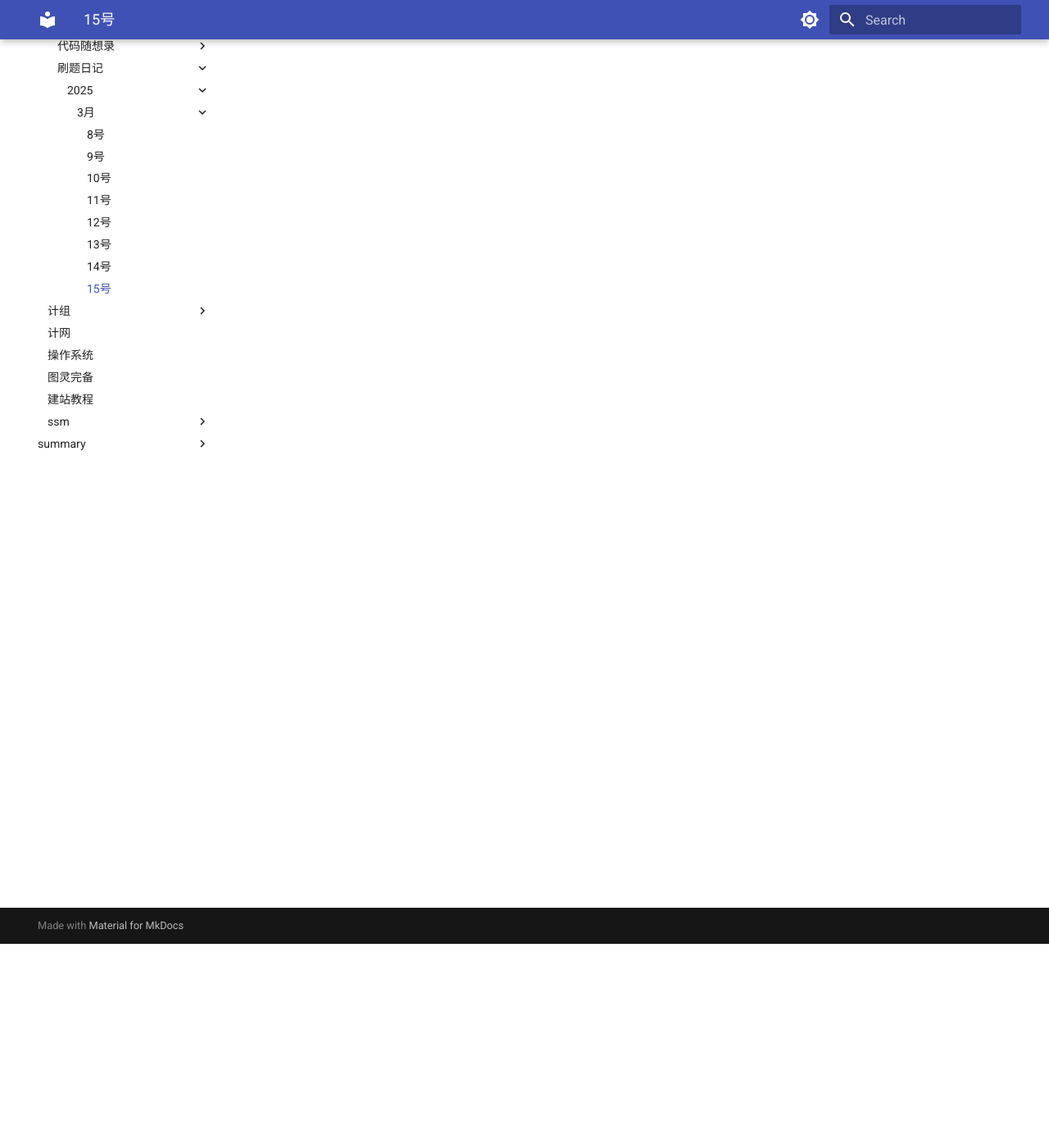
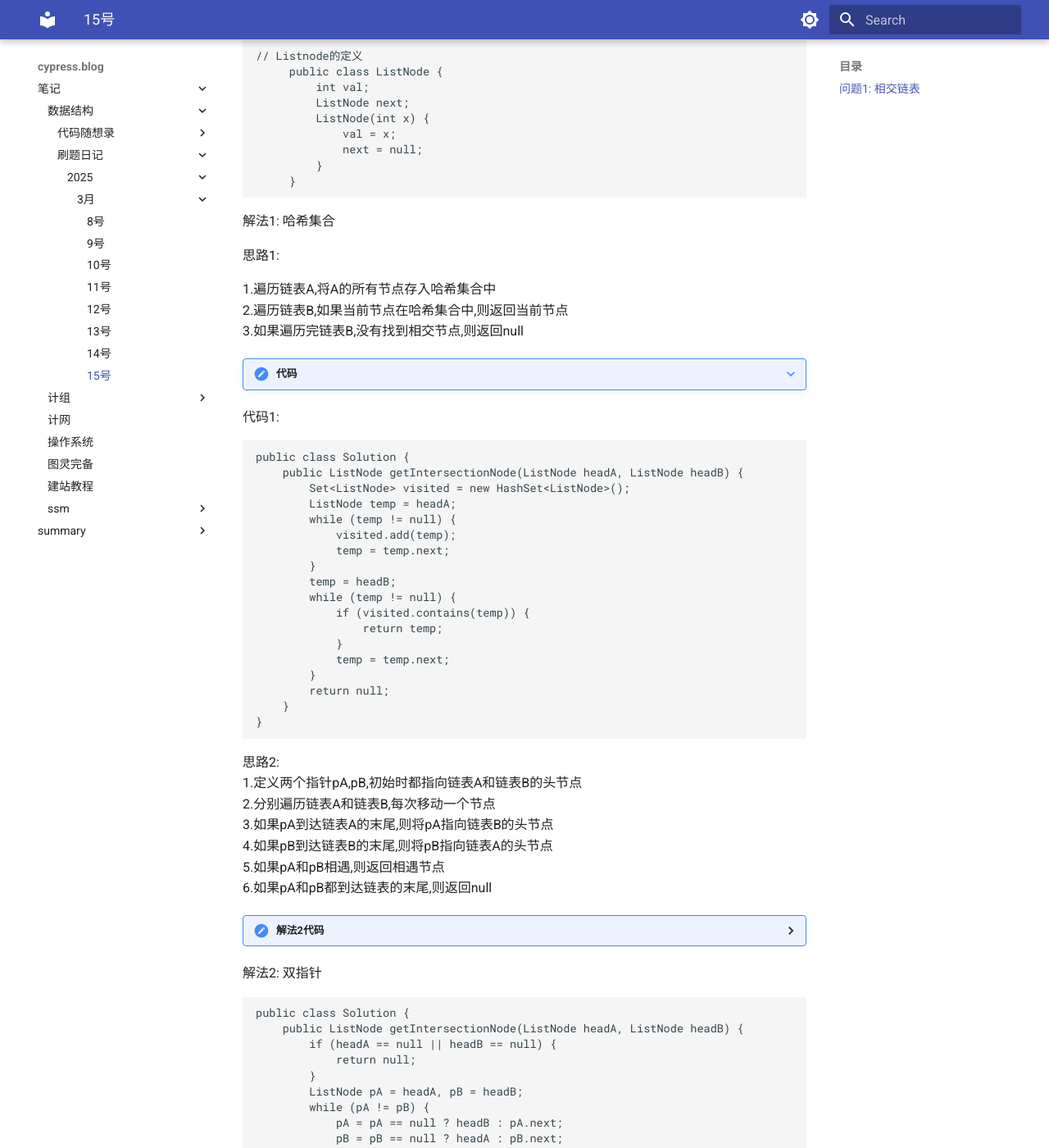
Before and after one commit to cyprer/blog0, an MkDocs documentation site: the page built from docs/note/datastructure/diary/2025/3month/15.md, in a window 1280 px wide and 1400 px high, scrolled down 249 px. Shown: the whole window at 82% size. Built offline with MkDocs 1.6.1 and Material for MkDocs 9.7.7, drawn with Linux system fonts in a browser that asks for light colours; some of the changed text lies outside the part shown.

Commit message:
docs(datastructure): 添加相交链表问题的两种解法
- 在 2025/3month/15.md 文件中添加了相交链表问题的详细解析
- 提供了哈希集合和双指针两种解法的思路和代码
- 更新了 3week.md 文件中的 3.15 日记内容

````diff
--- a/docs/note/datastructure/diary/2025/3month/15.md
+++ b/docs/note/datastructure/diary/2025/3month/15.md
@@ -1,2 +1,69 @@
 # 2025年3月15日刷题记录
-## 问题1:
+## 问题1: 相交链表
+  给你两个单链表的头节点 headA 和 headB ，请你找出并返回两个单链表相交的起始节点。如果两个链表不存在相交节点，返回 null 。
+```java
+// Listnode的定义
+     public class ListNode {
+         int val;
+         ListNode next;
+         ListNode(int x) {
+             val = x;
+             next = null;
+         }
+     }
+```
+
+
+解法1: 哈希集合
+
+思路1:
+
+1.遍历链表A,将A的所有节点存入哈希集合中
+2.遍历链表B,如果当前节点在哈希集合中,则返回当前节点
+3.如果遍历完链表B,没有找到相交节点,则返回null
+???+note "代码"
+代码1:
+```java
+public class Solution {
+    public ListNode getIntersectionNode(ListNode headA, ListNode headB) {
+        Set<ListNode> visited = new HashSet<ListNode>();
+        ListNode temp = headA;
+        while (temp != null) {
+            visited.add(temp);
+            temp = temp.next;
+        }
+        temp = headB;
+        while (temp != null) {
+            if (visited.contains(temp)) {
+                return temp;
+            }
+            temp = temp.next;
+        }
+        return null;
+    }
+}
+```
+思路2:
+1.定义两个指针pA,pB,初始时都指向链表A和链表B的头节点
+2.分别遍历链表A和链表B,每次移动一个节点
+3.如果pA到达链表A的末尾,则将pA指向链表B的头节点
+4.如果pB到达链表B的末尾,则将pB指向链表A的头节点
+5.如果pA和pB相遇,则返回相遇节点
+6.如果pA和pB都到达链表的末尾,则返回null
+??? 解法2代码
+解法2: 双指针
+```java
+public class Solution {
+    public ListNode getIntersectionNode(ListNode headA, ListNode headB) {
+        if (headA == null || headB == null) {
+            return null;
+        }
+        ListNode pA = headA, pB = headB;
+        while (pA != pB) {
+            pA = pA == null ? headB : pA.next;
+            pB = pB == null ? headA : pB.next;
+        }
+        return pA;
+    }
+}
+```
````
Also changed, not shown: docs/summary/25year/3month/3week.md (+1 -1 lines).
